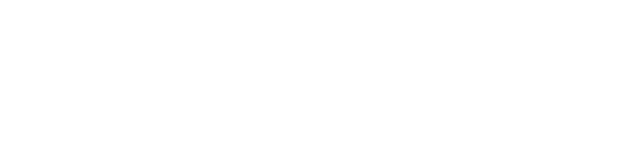
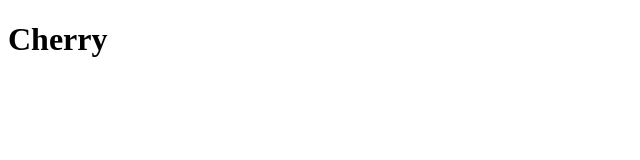
Before and after one commit to cherry1226/RESUME1, a plain HTML site: page index.html in a window 1280 px wide. Shown: the whole page, without its empty margins (0-640 px from the left). Drawn offline with Linux system fonts and the light colour scheme.

Commit message:
added h1 tag

```diff
--- a/index.html
+++ b/index.html
@@ -4,5 +4,6 @@
 </head>
 
 <body>
+<h1> Cherry </h1>
 </body>
 </html>
```
